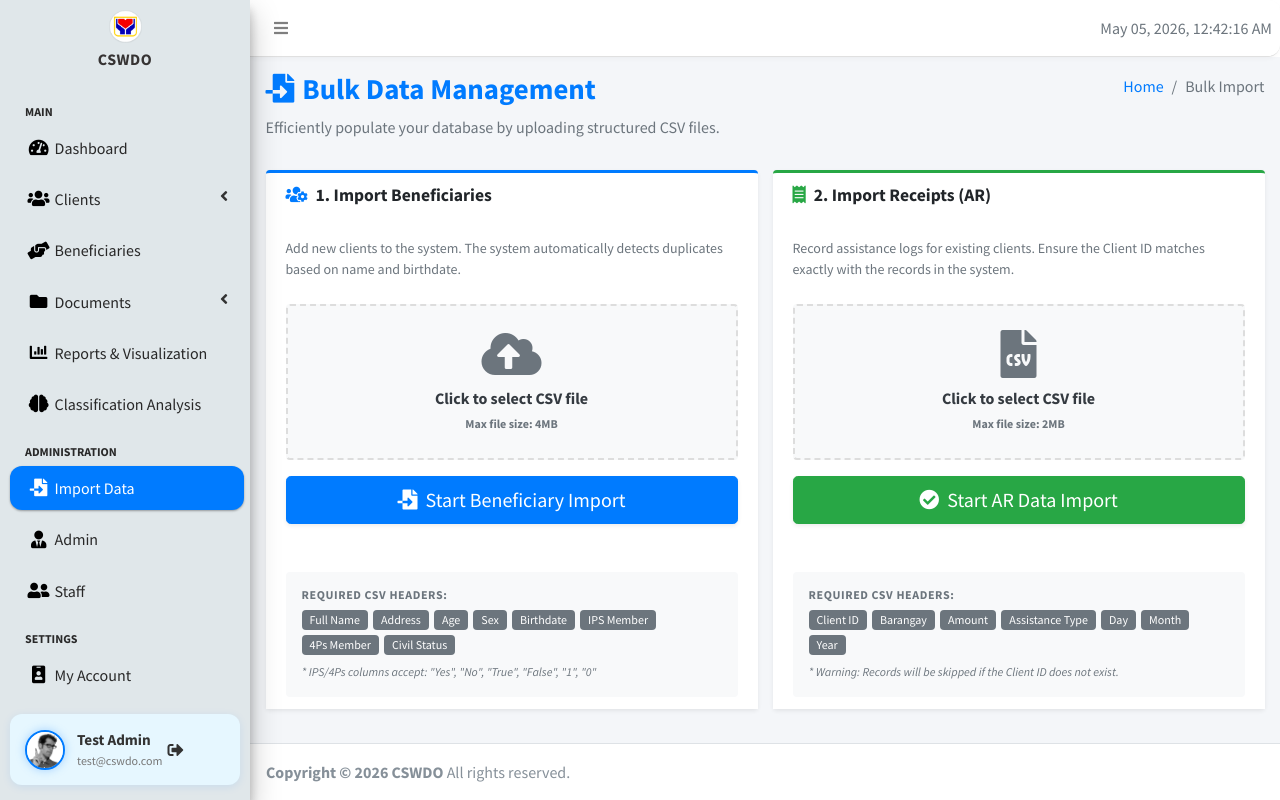
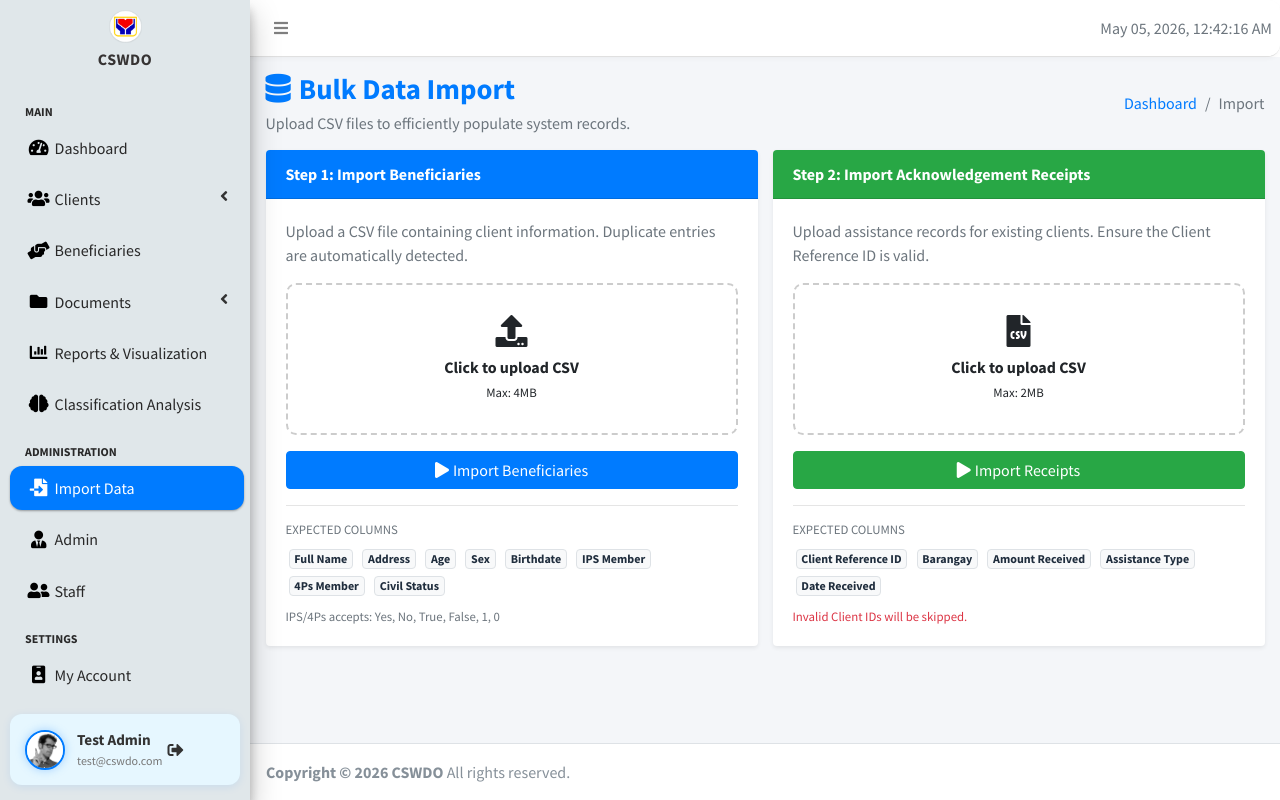
Before and after one commit to bensentdace24/cswdo-capstone, a Laravel app: page /admin/receipts/import in a window 1280 px wide. Run offline with Laravel 10, Linux system fonts and the light colour scheme; a user stored in the database is signed in; data comes from the database, SQL or seed files in the repository; settings files or empty folders that the repository lacks are supplied; some libraries are stand-ins or nearby versions.

Commit message:
redisgining the import page again

```diff
--- a/resources/views/admin/import.blade.php
+++ b/resources/views/admin/import.blade.php
@@ -2,57 +2,59 @@
 
 @section('content')
     <div class="content-wrapper">
-    <!-- Content Header -->
-    <div class="content-header">
+
+        <!-- Header -->
+        <section class="content-header">
             <div class="container-fluid">
-            <div class="row mb-2">
-                <div class="col-sm-6">
-                    <h1 class="m-0 font-weight-bold text-primary"><i class="fas fa-file-import mr-2"></i>Bulk Data Management</h1>
+                <div class="d-flex justify-content-between align-items-center">
+                    <div>
+                        <h1 class="font-weight-bold text-primary mb-1">
+                            <i class="fas fa-database mr-2"></i>Bulk Data Import
+                        </h1>
+                        <p class="text-muted mb-0">Upload CSV files to efficiently populate system records.</p>
                     </div>
-                <div class="col-sm-6">
                     <ol class="breadcrumb float-sm-right">
-                        <li class="breadcrumb-item"><a href="{{ url('admin/dashboard') }}">Home</a></li>
-                        <li class="breadcrumb-item active">Bulk Import</li>
+                        <li class="breadcrumb-item"><a href="{{ url('admin/dashboard') }}">Dashboard</a></li>
+                        <li class="breadcrumb-item active">Import</li>
                     </ol>
                 </div>
             </div>
-            <p class="text-muted">Efficiently populate your database by uploading structured CSV files.</p>
-        </div>
-    </div>
+        </section>
 
-    <!-- Main Content -->
         <section class="content">
             <div class="container-fluid">
 
-            <!-- Global Feedback Messages -->
+                <!-- Alerts -->
                 @if (session('success'))
-                <div class="alert alert-success alert-dismissible shadow-sm">
-                    <button type="button" class="close" data-dismiss="alert" aria-hidden="true">&times;</button>
-                    <h5><i class="icon fas fa-check"></i> Success!</h5>
-                    {{ session('success') }}
+                    <div class="alert alert-success shadow-sm">
+                        <i class="fas fa-check-circle mr-1"></i> {{ session('success') }}
+                    </div>
+                @endif
+
+                @if (session('error'))
+                    <div class="alert alert-danger shadow-sm">
+                        <i class="fas fa-times-circle mr-1"></i> {{ session('error') }}
                     </div>
                 @endif
 
                 @if (session('import_errors'))
-                <div class="card card-warning card-outline shadow-sm">
+                    <div class="card card-warning shadow-sm">
                         <div class="card-header">
-                        <h3 class="card-title text-warning font-weight-bold">
-                            <i class="fas fa-exclamation-triangle mr-1"></i> Partial Import Warnings
-                        </h3>
+                            <strong><i class="fas fa-exclamation-triangle mr-1"></i>Import Warnings</strong>
                         </div>
                         <div class="card-body p-0">
-                        <div class="table-responsive" style="max-height: 250px;">
-                            <table class="table table-sm table-hover mb-0">
+                            <div style="max-height: 220px; overflow-y:auto;">
+                                <table class="table table-sm mb-0">
                                     <thead class="bg-light">
                                         <tr>
-                                        <th style="width: 100px" class="pl-3">Row</th>
-                                        <th>Issue Description</th>
+                                            <th style="width:80px;">Row</th>
+                                            <th>Issue</th>
                                         </tr>
                                     </thead>
                                     <tbody>
                                         @foreach (session('import_errors') as $error)
                                             <tr>
-                                            <td class="pl-3 text-muted">#{{ preg_replace('/[^0-9]/', '', explode(':', $error)[0] ?? '0') }}</td>
+                                                <td>#{{ preg_replace('/[^0-9]/', '', $error) }}</td>
                                                 <td class="text-danger">{{ $error }}</td>
                                             </tr>
                                         @endforeach
@@ -63,120 +65,152 @@
                     </div>
                 @endif
 
-            @if (session('error'))
-                <div class="alert alert-danger alert-dismissible shadow-sm">
-                    <button type="button" class="close" data-dismiss="alert" aria-hidden="true">&times;</button>
-                    <h5><i class="icon fas fa-ban"></i> Error!</h5>
-                    {{ session('error') }}
-                </div>
-            @endif
+                <!-- Step Layout -->
+                <div class="row">
 
-            <div class="row">
-                <!-- Beneficiary Import Card -->
+                    <!-- STEP 1 -->
                     <div class="col-lg-6">
-                    <div class="card card-primary card-outline shadow-sm h-100">
-                        <div class="card-header border-0">
-                            <h3 class="card-title font-weight-bold">
-                                <i class="fas fa-users-cog mr-2 text-primary"></i>1. Import Beneficiaries
-                            </h3>
-                        </div>
-                        <div class="card-body">
-                            <p class="text-sm text-muted mb-4">Add new clients to the system. The system automatically detects duplicates based on name and birthdate.</p>
-
-                            <form action="{{ route('admin.import.clients') }}" method="POST" enctype="multipart/form-data">
-                                @csrf
-                                <div class="form-group">
-                                    <label for="csv_file_clients" class="d-block">
-                                        <div class="p-4 border-dashed rounded text-center bg-light pointer" style="border: 2px dashed #ddd;">
-                                            <i class="fas fa-cloud-upload-alt fa-3x text-muted mb-2"></i>
-                                            <p class="mb-0 text-dark font-weight-bold">Click to select CSV file</p>
-                                            <span class="text-xs text-muted">Max file size: 4MB</span>
-                                        </div>
-                                        <input type="file" name="csv_file" id="csv_file_clients" class="d-none" required onchange="updateFileName(this, 'fileNameClients')">
-                                    </label>
-                                    <div id="fileNameClients" class="text-center text-sm font-italic text-primary mt-2"></div>
+                        <div class="card shadow-sm border-0">
+                            <div class="card-header bg-primary text-white">
+                                <strong>Step 1: Import Beneficiaries</strong>
                             </div>
 
-                                <button type="submit" class="btn btn-primary btn-block btn-lg shadow-sm">
-                                    <i class="fas fa-file-import mr-1"></i> Start Beneficiary Import
+                            <div class="card-body">
+
+                                <p class="text-muted">
+                                    Upload a CSV file containing client information. Duplicate entries are automatically
+                                    detected.
+                                </p>
+
+                                <form action="{{ route('admin.import.clients') }}" method="POST"
+                                    enctype="multipart/form-data">
+                                    @csrf
+
+                                    <div class="upload-box" onclick="triggerFile('clients')">
+                                        <i class="fas fa-upload fa-2x mb-2"></i>
+                                        <p class="mb-0 font-weight-bold">Click to upload CSV</p>
+                                        <small>Max: 4MB</small>
+                                    </div>
+
+                                    <input type="file" name="csv_file" id="file_clients" hidden required
+                                        onchange="showFileName(this, 'name_clients')">
+
+                                    <div id="name_clients" class="file-name text-primary mt-2 text-center"></div>
+
+                                    <button class="btn btn-primary btn-block mt-3">
+                                        <i class="fas fa-play mr-1"></i>Import Beneficiaries
                                     </button>
                                 </form>
-                        </div>
-                        <div class="card-footer bg-white border-top-0">
-                            <div class="bg-light p-3 rounded">
-                                <h6 class="font-weight-bold text-xs text-uppercase tracking-wider text-muted mb-2">Required CSV Headers:</h6>
-                                <div class="d-flex flex-wrap" style="gap: 5px;">
-                                    @foreach(['Full Name', 'Address', 'Age', 'Sex', 'Birthdate', 'IPS Member', '4Ps Member', 'Civil Status'] as $h)
-                                        <span class="badge badge-secondary font-weight-normal px-2 py-1">{{ $h }}</span>
+
+                                <hr>
+
+                                <h6 class="text-muted text-uppercase small">Expected Columns</h6>
+                                <div class="tags">
+                                    @foreach (['Full Name', 'Address', 'Age', 'Sex', 'Birthdate', 'IPS Member', '4Ps Member', 'Civil Status'] as $h)
+                                        <span class="badge badge-light border">{{ $h }}</span>
                                     @endforeach
                                 </div>
-                                <p class="text-xs text-muted mt-2 mb-0 italic">* IPS/4Ps columns accept: "Yes", "No", "True", "False", "1", "0"</p>
-                            </div>
+
+                                <small class="text-muted d-block mt-2">
+                                    IPS/4Ps accepts: Yes, No, True, False, 1, 0
+                                </small>
                             </div>
                         </div>
                     </div>
 
-                <!-- AR Import Card -->
+                    <!-- STEP 2 -->
                     <div class="col-lg-6">
-                    <div class="card card-success card-outline shadow-sm h-100">
-                        <div class="card-header border-0">
-                            <h3 class="card-title font-weight-bold">
-                                <i class="fas fa-receipt mr-2 text-success"></i>2. Import Receipts (AR)
-                            </h3>
+                        <div class="card shadow-sm border-0">
+                            <div class="card-header bg-success text-white">
+                                <strong>Step 2: Import Acknowledgement Receipts</strong>
                             </div>
+
                             <div class="card-body">
-                            <p class="text-sm text-muted mb-4">Record assistance logs for existing clients. Ensure the Client ID matches exactly with the records in the system.</p>
+
+                                <p class="text-muted">
+                                    Upload assistance records for existing clients. Ensure the Client Reference ID is valid.
+                                </p>
 
                                 <form action="{{ route('admin.import.csv') }}" method="POST" enctype="multipart/form-data">
                                     @csrf
-                                <div class="form-group">
-                                    <label for="csv_file_ar" class="d-block">
-                                        <div class="p-4 border-dashed rounded text-center bg-light pointer" style="border: 2px dashed #ddd;">
-                                            <i class="fas fa-file-csv fa-3x text-muted mb-2"></i>
-                                            <p class="mb-0 text-dark font-weight-bold">Click to select CSV file</p>
-                                            <span class="text-xs text-muted">Max file size: 2MB</span>
-                                        </div>
-                                        <input type="file" name="csv_file" id="csv_file_ar" class="d-none" required onchange="updateFileName(this, 'fileNameAR')">
-                                    </label>
-                                    <div id="fileNameAR" class="text-center text-sm font-italic text-success mt-2"></div>
+
+                                    <div class="upload-box success" onclick="triggerFile('ar')">
+                                        <i class="fas fa-file-csv fa-2x mb-2"></i>
+                                        <p class="mb-0 font-weight-bold">Click to upload CSV</p>
+                                        <small>Max: 2MB</small>
                                     </div>
 
-                                <button type="submit" class="btn btn-success btn-block btn-lg shadow-sm">
-                                    <i class="fas fa-check-circle mr-1"></i> Start AR Data Import
+                                    <input type="file" name="csv_file" id="file_ar" hidden required
+                                        onchange="showFileName(this, 'name_ar')">
+
+                                    <div id="name_ar" class="file-name text-success mt-2 text-center"></div>
+
+                                    <button class="btn btn-success btn-block mt-3">
+                                        <i class="fas fa-play mr-1"></i>Import Receipts
                                     </button>
                                 </form>
-                        </div>
-                        <div class="card-footer bg-white border-top-0">
-                            <div class="bg-light p-3 rounded">
-                                <h6 class="font-weight-bold text-xs text-uppercase tracking-wider text-muted mb-2">Required CSV Headers:</h6>
-                                <div class="d-flex flex-wrap" style="gap: 5px;">
-                                    @foreach(['Client ID', 'Barangay', 'Amount', 'Assistance Type', 'Day', 'Month', 'Year'] as $h)
-                                        <span class="badge badge-secondary font-weight-normal px-2 py-1">{{ $h }}</span>
+
+                                <hr>
+
+                                <h6 class="text-muted text-uppercase small">Expected Columns</h6>
+                                <div class="tags">
+                                    @foreach (['Client Reference ID', 'Barangay', 'Amount Received', 'Assistance Type', 'Date Received'] as $h)
+                                        <span class="badge badge-light border">{{ $h }}</span>
                                     @endforeach
                                 </div>
-                                <p class="text-xs text-muted mt-2 mb-0 italic text-danger">* Warning: Records will be skipped if the Client ID does not exist.</p>
+
+                                <small class="text-danger d-block mt-2">
+                                    Invalid Client IDs will be skipped.
+                                </small>
                             </div>
                         </div>
                     </div>
-                </div>
+
                 </div>
             </div>
         </section>
     </div>
 
     <style>
-    .pointer { cursor: pointer; }
-    .border-dashed:hover { background-color: #f0f4f8 !important; border-color: #007bff !important; }
-    .tracking-wider { letter-spacing: 0.05em; }
-    .text-gray-500 { color: #adb5bd; }
-    .italic { font-style: italic; }
+        .upload-box {
+            border: 2px dashed #ccc;
+            padding: 30px;
+            text-align: center;
+            border-radius: 10px;
+            cursor: pointer;
+            transition: 0.2s;
+        }
+
+        .upload-box:hover {
+            background: #f4f8ff;
+            border-color: #007bff;
+        }
+
+        .upload-box.success:hover {
+            background: #f1fff5;
+            border-color: #28a745;
+        }
+
+        .file-name {
+            font-size: 0.9rem;
+        }
+
+        .tags span {
+            margin: 3px;
+        }
     </style>
 
     <script>
-    function updateFileName(input, targetId) {
-        const fileName = input.files[0] ? input.files[0].name : '';
-        document.getElementById(targetId).innerHTML = fileName ?
-            `<i class="fas fa-file-alt mr-1"></i> Selected: <strong>${fileName}</strong>` : '';
+        function triggerFile(type) {
+            document.getElementById('file_' + type).click();
+        }
+
+        function showFileName(input, target) {
+            const file = input.files[0];
+            document.getElementById(target).innerHTML = file ?
+                `<i class="fas fa-file mr-1"></i>${file.name}` :
+                '';
         }
     </script>
+
 @endsection
```
Lines whose indentation alone changed are shown as unchanged.
